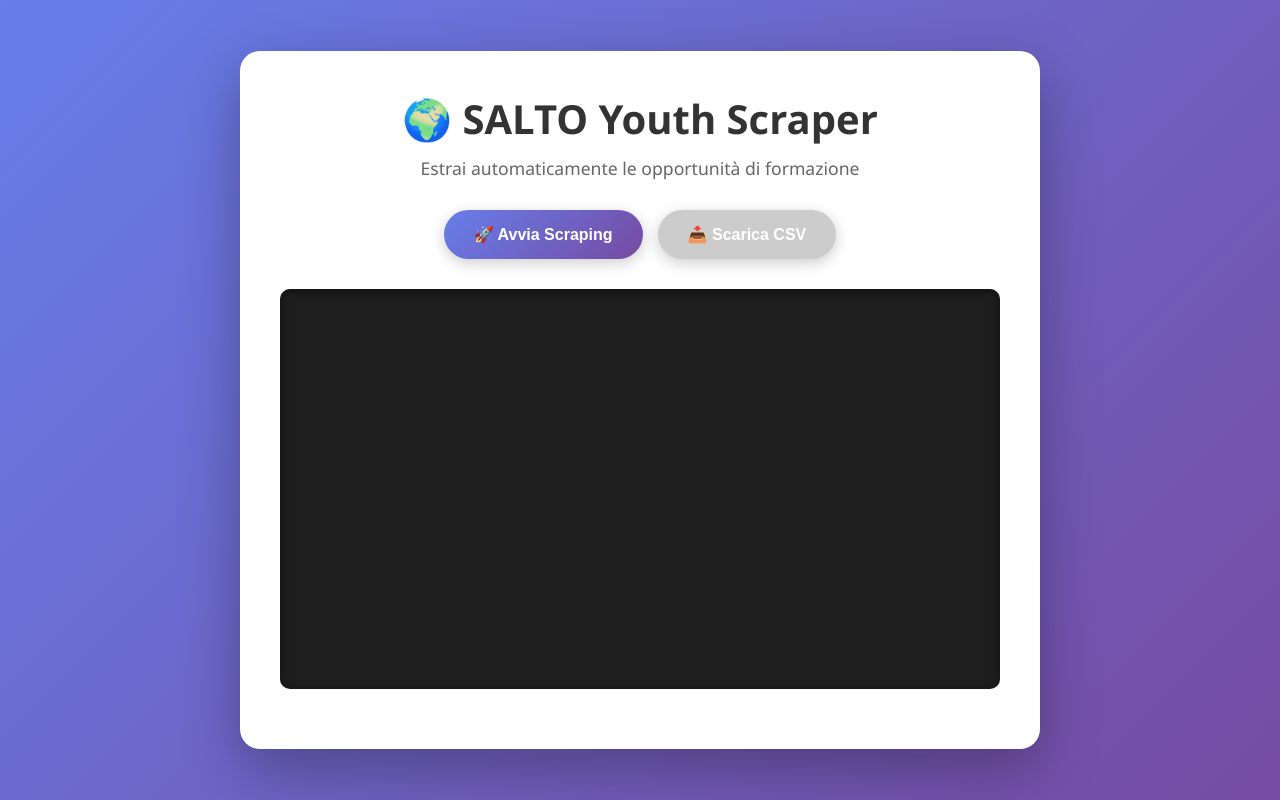
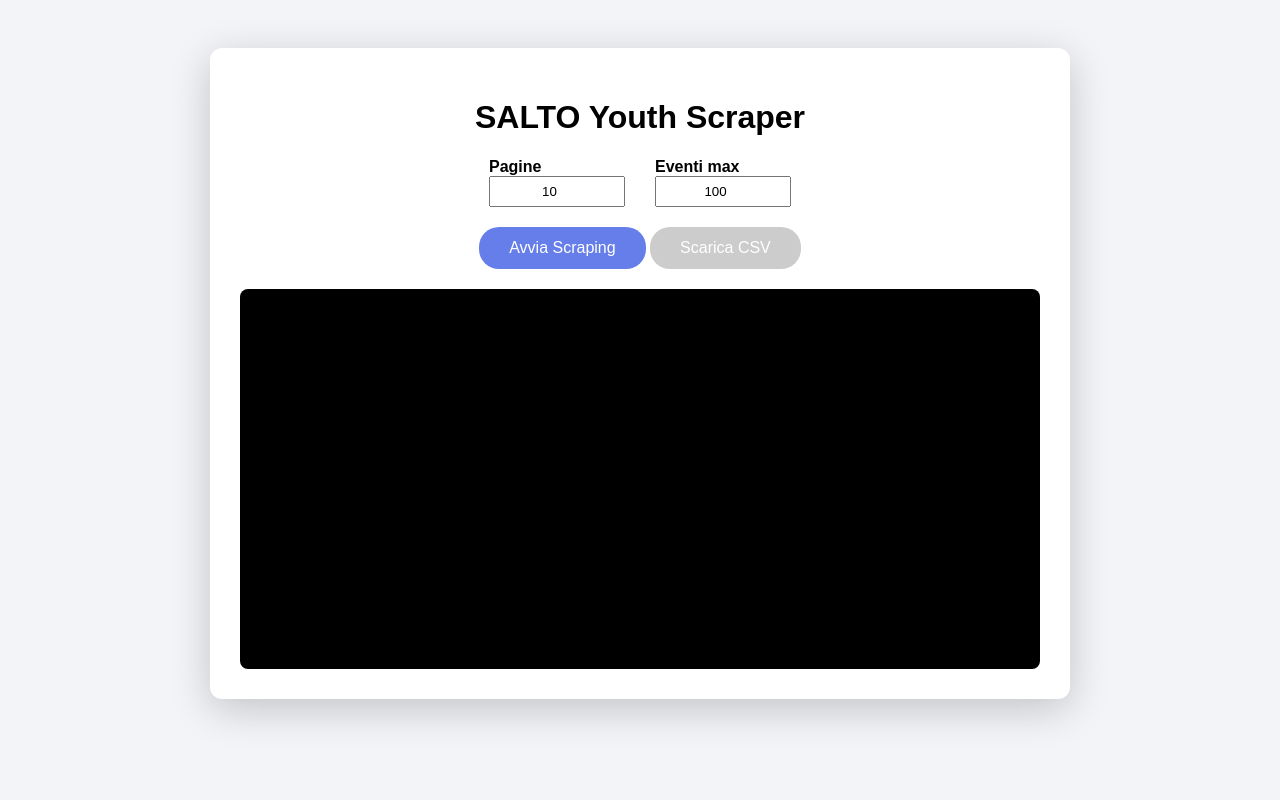
Before and after one commit to youreuropehub/salto-youth-events-scraper, a Flask app: page / in a window 1280 px wide. Run offline with Flask 3, Linux system fonts and the light colour scheme; some libraries are stand-ins or nearby versions.

Commit message:
Update index.html

```diff
--- a/templates/index.html
+++ b/templates/index.html
@@ -2,176 +2,120 @@
 <html lang="it">
 <head>
     <meta charset="UTF-8">
-    <meta name="viewport" content="width=device-width, initial-scale=1.0">
     <title>SALTO Youth Scraper</title>
     <script src="https://cdn.socket.io/4.5.4/socket.io.min.js"></script>
+
     <style>
-        * {
-            margin: 0;
-            padding: 0;
-            box-sizing: border-box;
-        }
         body {
-            font-family: 'Segoe UI', Tahoma, Geneva, Verdana, sans-serif;
-            background: linear-gradient(135deg, #667eea 0%, #764ba2 100%);
-            min-height: 100vh;
+            font-family: Arial, sans-serif;
+            background: #f2f4f8;
             display: flex;
             justify-content: center;
-            align-items: center;
-            padding: 20px;
+            padding: 40px;
         }
-        .container {
+        .box {
             background: white;
-            border-radius: 20px;
-            box-shadow: 0 20px 60px rgba(0,0,0,0.3);
-            padding: 40px;
-            max-width: 800px;
-            width: 100%;
+            width: 800px;
+            padding: 30px;
+            border-radius: 12px;
+            box-shadow: 0 10px 40px rgba(0,0,0,0.2);
         }
         h1 {
-            color: #333;
-            margin-bottom: 10px;
-            font-size: 2.5em;
             text-align: center;
         }
-        .subtitle {
-            color: #666;
+        .controls {
+            display: flex;
+            justify-content: center;
+            gap: 30px;
+            margin: 20px 0;
+        }
+        label {
+            font-weight: bold;
+        }
+        input {
+            width: 120px;
+            padding: 6px;
             text-align: center;
-            margin-bottom: 30px;
-            font-size: 1.1em;
-        }
-        .button-group {
-            display: flex;
-            gap: 15px;
-            margin-bottom: 30px;
-            justify-content: center;
         }
         button {
-            background: linear-gradient(135deg, #667eea 0%, #764ba2 100%);
+            padding: 12px 30px;
+            border: none;
+            border-radius: 20px;
+            background: #667eea;
             color: white;
-            border: none;
-            padding: 15px 30px;
             font-size: 16px;
-            border-radius: 50px;
             cursor: pointer;
-            transition: all 0.3s ease;
-            font-weight: 600;
-            box-shadow: 0 4px 15px rgba(0,0,0,0.2);
-        }
-        button:hover {
-            transform: translateY(-2px);
-            box-shadow: 0 6px 20px rgba(0,0,0,0.3);
-        }
-        button:active {
-            transform: translateY(0);
         }
         button:disabled {
             background: #ccc;
-            cursor: not-allowed;
-            transform: none;
         }
         #log {
-            background: #1e1e1e;
+            background: #000;
             color: #00ff00;
-            padding: 20px;
-            border-radius: 10px;
-            height: 400px;
+            padding: 15px;
+            height: 350px;
             overflow-y: auto;
-            font-family: 'Courier New', monospace;
-            font-size: 14px;
-            line-height: 1.6;
-            box-shadow: inset 0 2px 10px rgba(0,0,0,0.5);
-        }
-        #log::-webkit-scrollbar {
-            width: 10px;
-        }
-        #log::-webkit-scrollbar-track {
-            background: #2d2d2d;
-            border-radius: 10px;
-        }
-        #log::-webkit-scrollbar-thumb {
-            background: #667eea;
-            border-radius: 10px;
-        }
-        .log-entry {
-            margin-bottom: 5px;
-            padding: 5px;
-            border-left: 3px solid #667eea;
-            padding-left: 10px;
-        }
-        .status {
-            text-align: center;
+            font-family: monospace;
+            border-radius: 8px;
             margin-top: 20px;
-            font-size: 1.2em;
-            color: #667eea;
-            font-weight: 600;
         }
     </style>
 </head>
 <body>
-    <div class="container">
-        <h1>🌍 SALTO Youth Scraper</h1>
-        <p class="subtitle">Estrai automaticamente le opportunità di formazione</p>
+<div class="box">
+    <h1>SALTO Youth Scraper</h1>
 
-        <div class="button-group">
-            <button id="startBtn" onclick="startScraping()">
-                🚀 Avvia Scraping
-            </button>
-            <button id="downloadBtn" onclick="downloadCSV()" disabled>
-                📥 Scarica CSV
-            </button>
+    <div class="controls">
+        <div>
+            <label>Pagine</label><br>
+            <input id="maxPages" type="number" value="10" min="1">
+        </div>
+        <div>
+            <label>Eventi max</label><br>
+            <input id="maxEvents" type="number" value="100" min="1">
+        </div>
+    </div>
+
+    <div style="text-align:center;">
+        <button id="startBtn" onclick="start()">Avvia Scraping</button>
+        <button id="downloadBtn" onclick="download()" disabled>Scarica CSV</button>
     </div>
 
     <div id="log"></div>
-        <div class="status" id="status"></div>
 </div>
 
 <script>
     const socket = io();
-        const logDiv = document.getElementById('log');
-        const startBtn = document.getElementById('startBtn');
-        const downloadBtn = document.getElementById('downloadBtn');
-        const statusDiv = document.getElementById('status');
+    const log = document.getElementById("log");
+    const startBtn = document.getElementById("startBtn");
+    const downloadBtn = document.getElementById("downloadBtn");
 
-        function addLog(message) {
-            const entry = document.createElement('div');
-            entry.className = 'log-entry';
-            entry.textContent = `[${new Date().toLocaleTimeString()}] ${message}`;
-            logDiv.appendChild(entry);
-            logDiv.scrollTop = logDiv.scrollHeight;
+    function add(msg) {
+        log.innerHTML += `[${new Date().toLocaleTimeString()}] ${msg}<br>`;
+        log.scrollTop = log.scrollHeight;
     }
 
-        function startScraping() {
-            logDiv.innerHTML = '';
+    function start() {
+        log.innerHTML = "";
         startBtn.disabled = true;
         downloadBtn.disabled = true;
-            statusDiv.textContent = '⏳ Scraping in corso...';
-            addLog('Connessione al server...');
-            socket.emit('start_scraping');
+
+        socket.emit("start_scraping", {
+            max_pages: document.getElementById("maxPages").value,
+            max_events: document.getElementById("maxEvents").value
+        });
     }
 
-        function downloadCSV() {
-            window.location.href = '/download_csv';
-            addLog('Download CSV avviato!');
+    function download() {
+        window.location = "/download_csv";
     }
 
-        socket.on('log', function(data) {
-            addLog(data.message);
-        });
+    socket.on("log", data => add(data.message));
 
-        socket.on('scraping_done', function(data) {
+    socket.on("scraping_done", data => {
+        add(`COMPLETATO: ${data.count} eventi`);
         startBtn.disabled = false;
         downloadBtn.disabled = false;
-            statusDiv.textContent = `✅ Completato! ${data.count} eventi trovati`;
-            addLog(`Scraping completato! Totale: ${data.count} eventi`);
-        });
-
-        socket.on('connect', function() {
-            addLog('✓ Connesso al server');
-        });
-
-        socket.on('disconnect', function() {
-            addLog('✗ Disconnesso dal server');
     });
 </script>
 </body>
```
Lines whose indentation alone changed are shown as unchanged.
